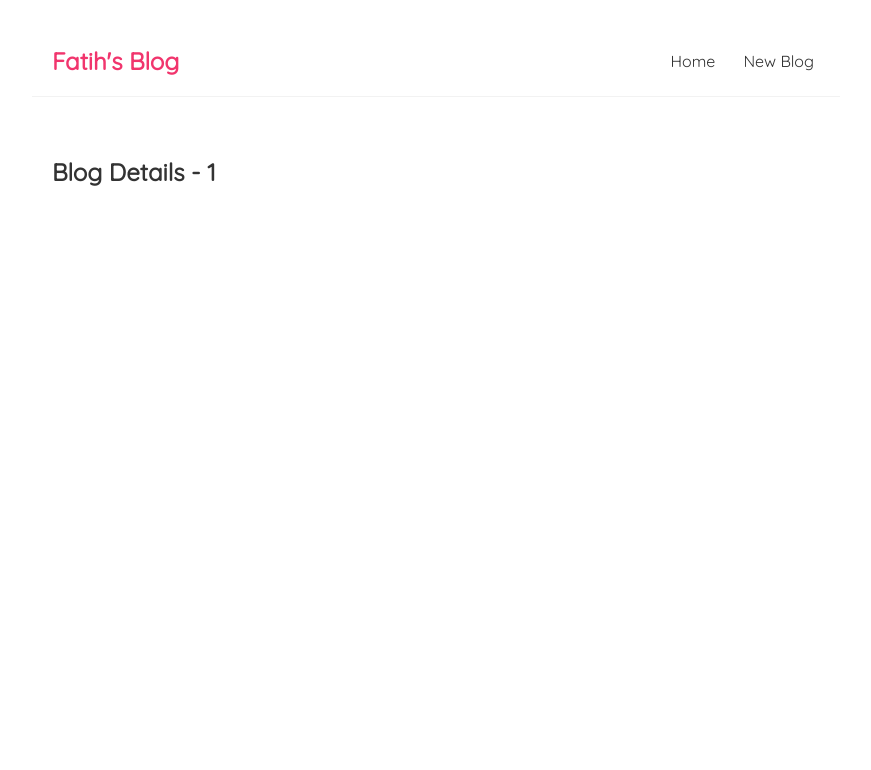
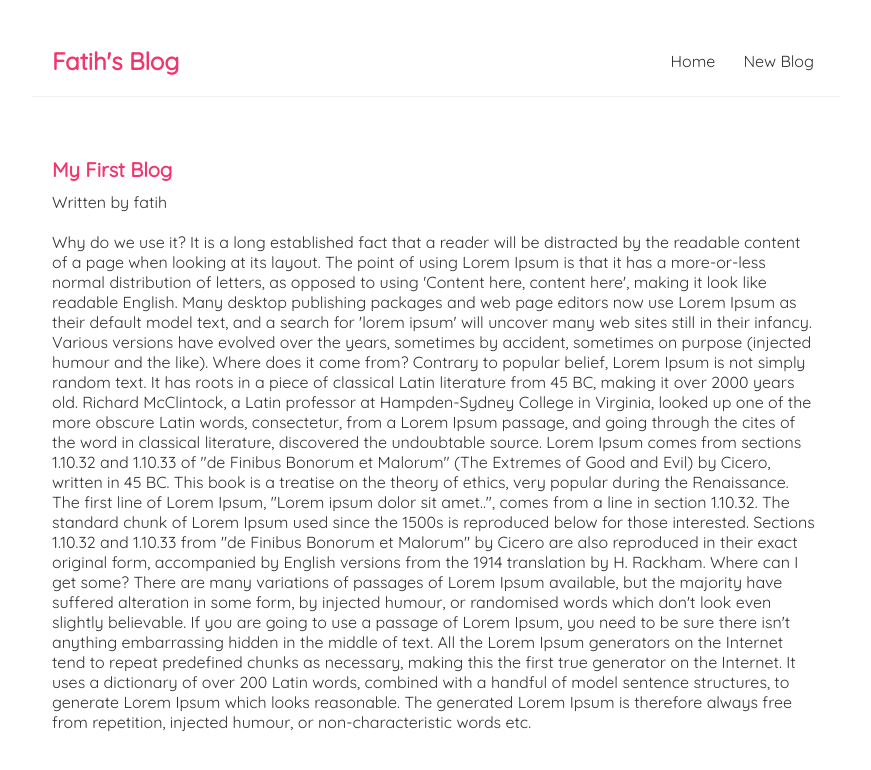
Before and after one commit to mfcandan/react-blog, a React (Create React App) app: page /blogs/1 in a window 1280 px wide. Shown: the top 770 px of the page, without its empty margins (204-1075 px from the left). Built offline with nearby package versions, Linux system fonts and the light colour scheme; data requests are answered from the project's data file; the HTML template or start-up script is replaced by a standard one.

Commit message:
Get Blog Details & ReUseCustomHooks

```diff
--- a/src/BlogDetails.js
+++ b/src/BlogDetails.js
@@ -1,11 +1,22 @@
 import { useParams } from "react-router-dom";
+import useFetch from "./useFetch";
 
 const BlogDetails = () => {
     const { id } = useParams();
+    const { data: blog, isPending, error } = useFetch('http://localhost:8000/blogs/' + id);
+
 
     return (
         <div className="blog-details">
-            <h2>Blog Details - { id }</h2>
+            { isPending && <div className="">Loading Blog Details..</div> }
+            { error && <div className=""> {error} </div> }
+            { blog && (
+                <article>
+                    <h2>{blog.title}</h2>
+                    <p>Written by {blog.author}</p>
+                    <div>{blog.body}</div>
+                </article>
+            )}
         </div>
     );
 }
--- a/src/index.css
+++ b/src/index.css
@@ -52,3 +52,21 @@
 .blog-preview a{
   text-decoration: none;
 }
+
+/* blog details page */
+.blog-details h2 {
+  font-size: 20px;
+  color: #f1356d;
+  margin-bottom: 10px;
+}
+.blog-details div {
+  margin: 20px 0;
+}
+.blog-details button {
+  background: #f1356d;
+  color: #fff;
+  border: 0;
+  padding: 8px;
+  border-radius: 8px;
+  cursor: pointer;
+}
```
